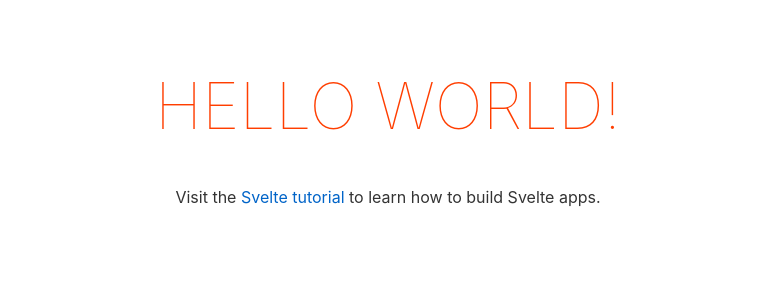
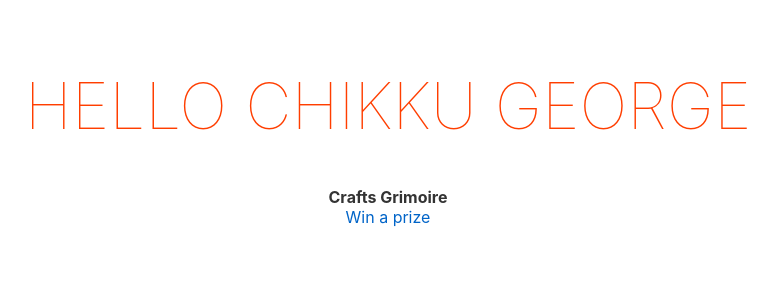
Before and after one commit to chikkugeorge24/svelte, a Svelte app in the folder hello-world/: page / in a window 1280 px wide. Shown: the top 300 px of the page, without its empty margins (252-1028 px from the left). Built offline with nearby package versions, Linux system fonts and the light colour scheme.

Commit message:
Svelte binding text,HTML

```diff
--- a/hello-world/src/App.svelte
+++ b/hello-world/src/App.svelte
@@ -1,10 +1,13 @@
 <script>
-	export let name;
+	const name = 'Chikku George'
+	const channel = '<b>Crafts Grimoire</b>'
+	const hack = `<a href="#" onClick="alert('You have been hacked')">Win a prize</a>`
 </script>
 
 <main>
-	<h1>Hello {name}!</h1>
-	<p>Visit the <a href="https://svelte.dev/tutorial">Svelte tutorial</a> to learn how to build Svelte apps.</p>
+	<h1>Hello {name}</h1>
+	<div>{@html channel}</div>
+	<div>{@html hack}</div>
 </main>
 
 <style>
```
